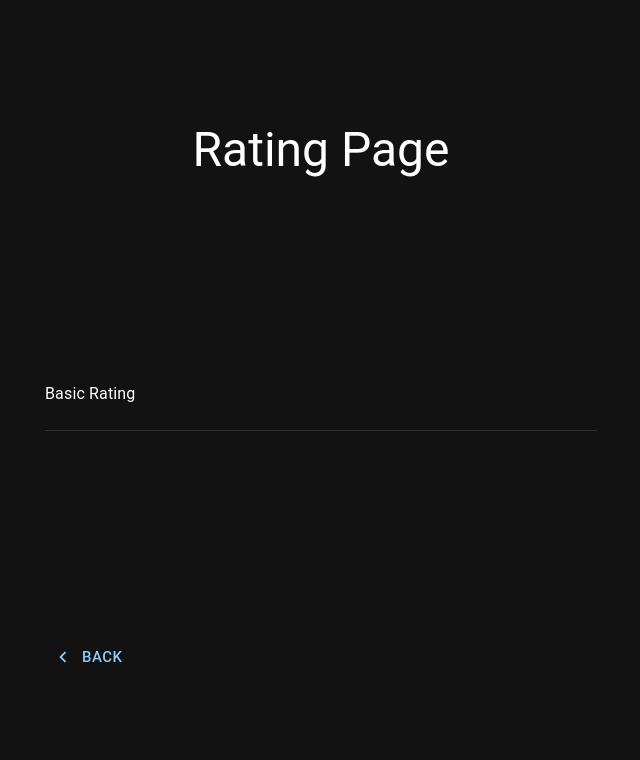
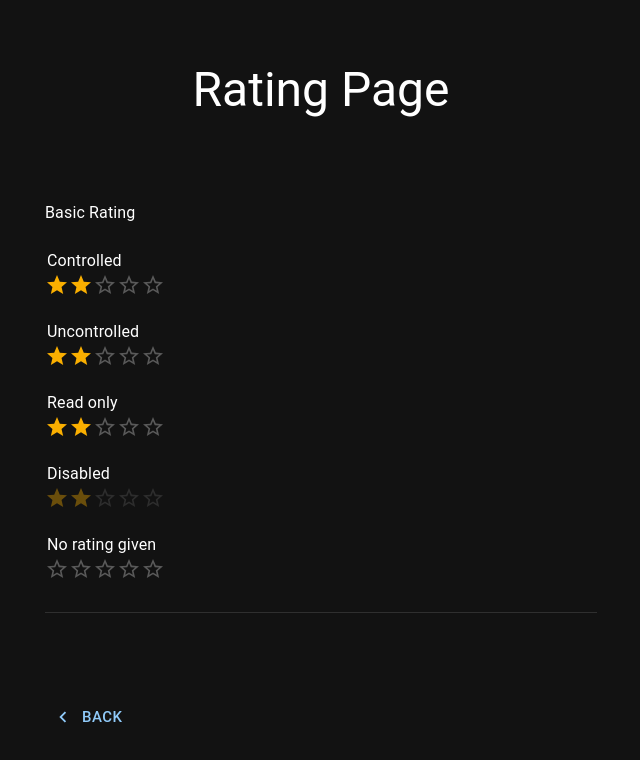
Before and after one commit to watcharakornton/mui_tutorials, a React (Vite) app: page /rating in a window 1280 px wide. Shown: the top 760 px of the page, without its empty margins (319-959 px from the left). Built offline with nearby package versions, Linux system fonts and the light colour scheme.

Commit message:
Add BasicRating into Rating Component

```diff
--- a/src/inputs/RatingComponent.jsx
+++ b/src/inputs/RatingComponent.jsx
@@ -1,12 +1,40 @@
 import * as React from 'react';
 import {
+    Box,
+    Rating,
     Typography
 } from '@mui/material';
 
 export const BasicRating = () => {
+    const [value, setValue] = React.useState(2);
+
     return (
         <>
             <Typography variant='body1' sx={{ mb: 3 }}>Basic Rating</Typography>
+            <Box sx={{ '& > legend': { mt: 2 } }}>
+                <Typography component="legend">Controlled</Typography>
+                <Rating
+                    name="simple-controlled"
+                    value={value}
+                    onChange={(event, newValue) => {
+                        setValue(newValue);
+                    }}
+                />
+                <Typography component="legend">Uncontrolled</Typography>
+                <Rating
+                    name="simple-uncontrolled"
+                    onChange={(event, newValue) => {
+                        console.log(newValue);
+                    }}
+                    defaultValue={2}
+                />
+                <Typography component="legend">Read only</Typography>
+                <Rating name="read-only" value={value} readOnly />
+                <Typography component="legend">Disabled</Typography>
+                <Rating name="disabled" value={value} disabled />
+                <Typography component="legend">No rating given</Typography>
+                <Rating name="no-value" value={null} />
+            </Box>
         </>
-    )
+    );
 }
```
